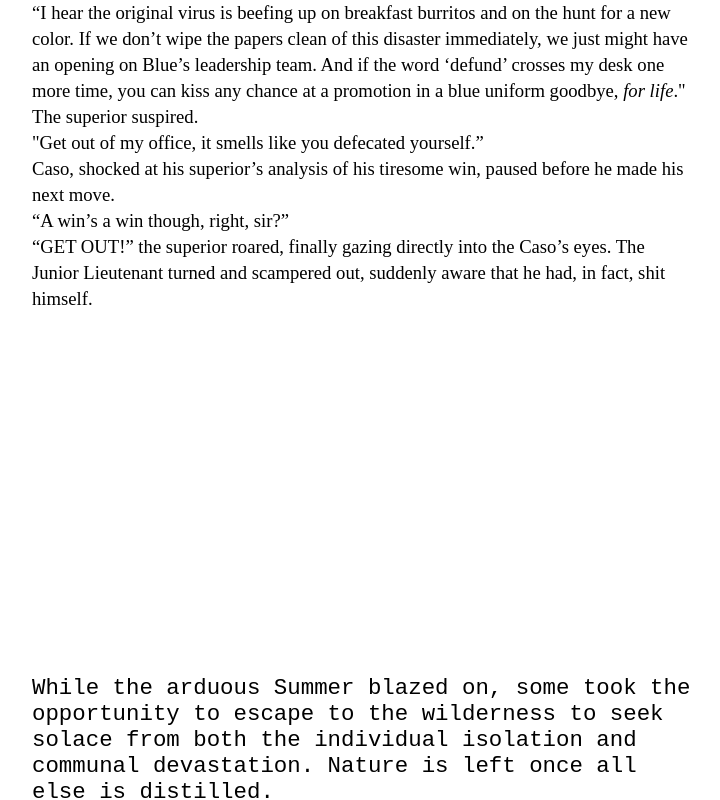
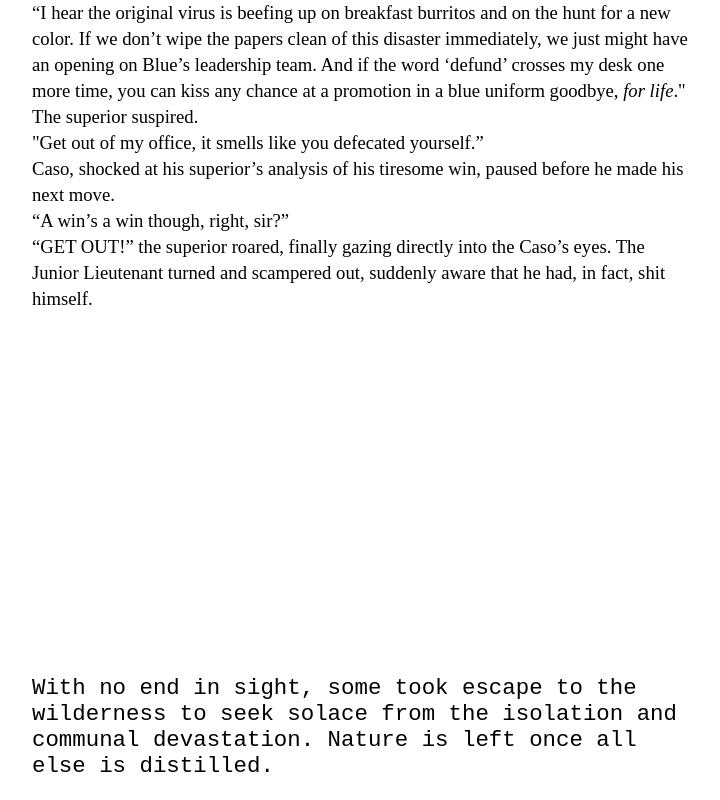
Before and after one commit to kduckets/tfw, a Next.js app: page / in a window 1280 px wide. Shown: the part 11200-12000 px from the top of the page, without its empty margins (277-997 px from the left). Built offline with nearby package versions, Linux system fonts and the light colour scheme; a web font is replaced by a local one.

Commit message:
Update index.js

```diff
--- a/pages/index.js
+++ b/pages/index.js
@@ -302,8 +302,8 @@ The Junior Lieutenant turned and scampered out, suddenly aware that he had, in f
 
 <div className="fullHeight">
   <p className="narration">
-  While the arduous Summer blazed on, some took the opportunity to escape to the wilderness
-   to seek solace from both the individual isolation and communal devastation. Nature is left once all else is distilled.
+  With no end in sight, some took escape to the wilderness
+   to seek solace from the isolation and communal devastation. Nature is left once all else is distilled.
   </p>
 </div>
 
```
